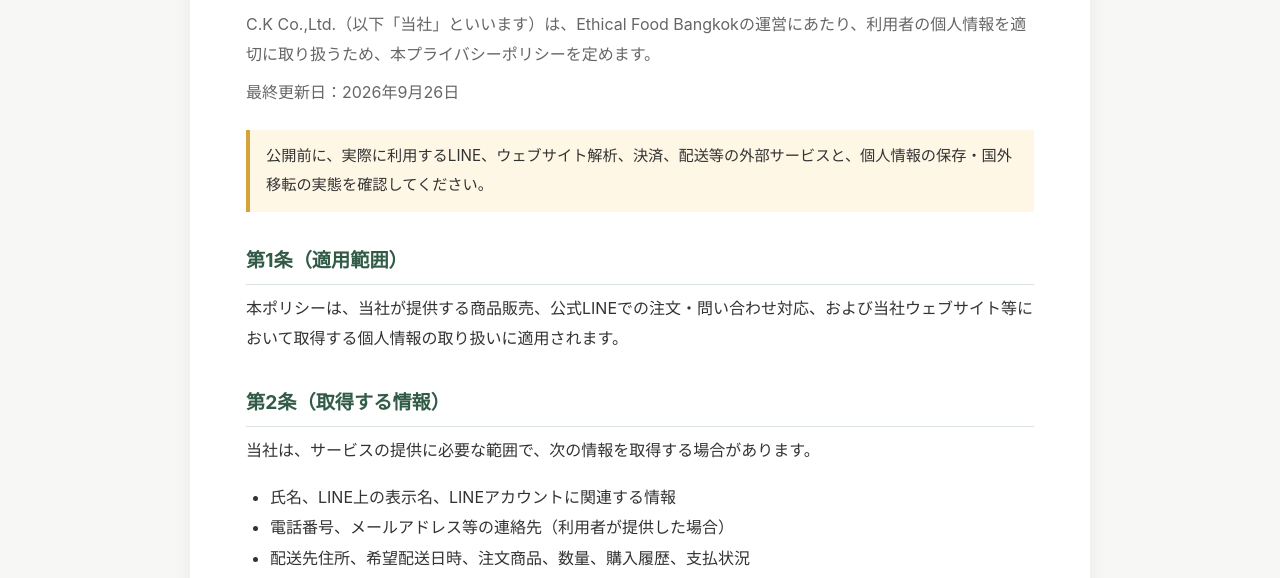
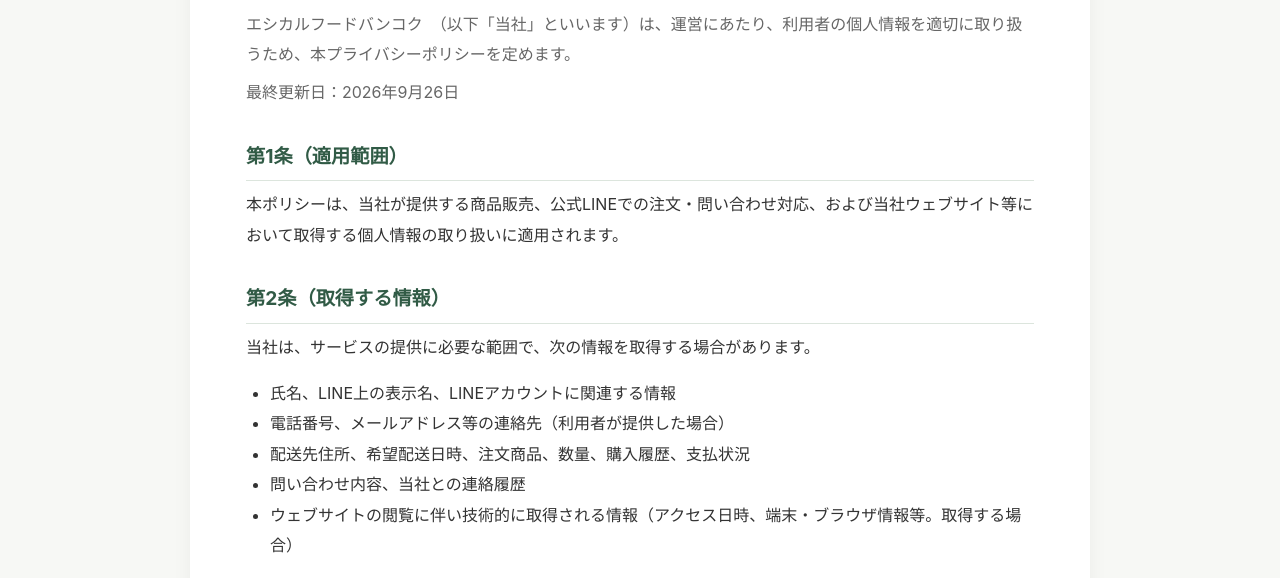
Before and after one commit to ethicalfoodbangkok/ethicalfoodbangkok.github.io, a plain HTML site: page privacy.html in a window 1280 px wide. Shown: the part 203-781 px from the top of the page. Drawn offline with Linux system fonts and the light colour scheme.

Commit message:
Update privacy.html

```diff
--- a/privacy.html
+++ b/privacy.html
@@ -25,9 +25,8 @@
   <header><a href="index.html">Ethical Food Bangkok</a></header>
   <main>
     <h1>プライバシーポリシー</h1>
-    <p class="lead">C.K Co.,Ltd.（以下「当社」といいます）は、Ethical Food Bangkokの運営にあたり、利用者の個人情報を適切に取り扱うため、本プライバシーポリシーを定めます。</p>
+    <p class="lead">エシカルフードバンコク　（以下「当社」といいます）は、運営にあたり、利用者の個人情報を適切に取り扱うため、本プライバシーポリシーを定めます。</p>
     <p class="updated">最終更新日：2026年9月26日</p>
-    <div class="notice">公開前に、実際に利用するLINE、ウェブサイト解析、決済、配送等の外部サービスと、個人情報の保存・国外移転の実態を確認してください。</div>
 
     <h2>第1条（適用範囲）</h2>
     <p>本ポリシーは、当社が提供する商品販売、公式LINEでの注文・問い合わせ対応、および当社ウェブサイト等において取得する個人情報の取り扱いに適用されます。</p>
@@ -82,8 +81,7 @@
 
     <h2>第12条（お問い合わせ）</h2>
     <p>個人情報の取り扱いに関するお問い合わせ、または権利行使のご請求は、Ethical Food Bangkok公式LINEからご連絡ください。</p>
-    <p>運営者：C.K Co.,Ltd.</p>
-    <p>所在地：未確定（確定後に記載）</p>
+
   </main>
   <footer>
     <a href="index.html">トップページ</a>
```
